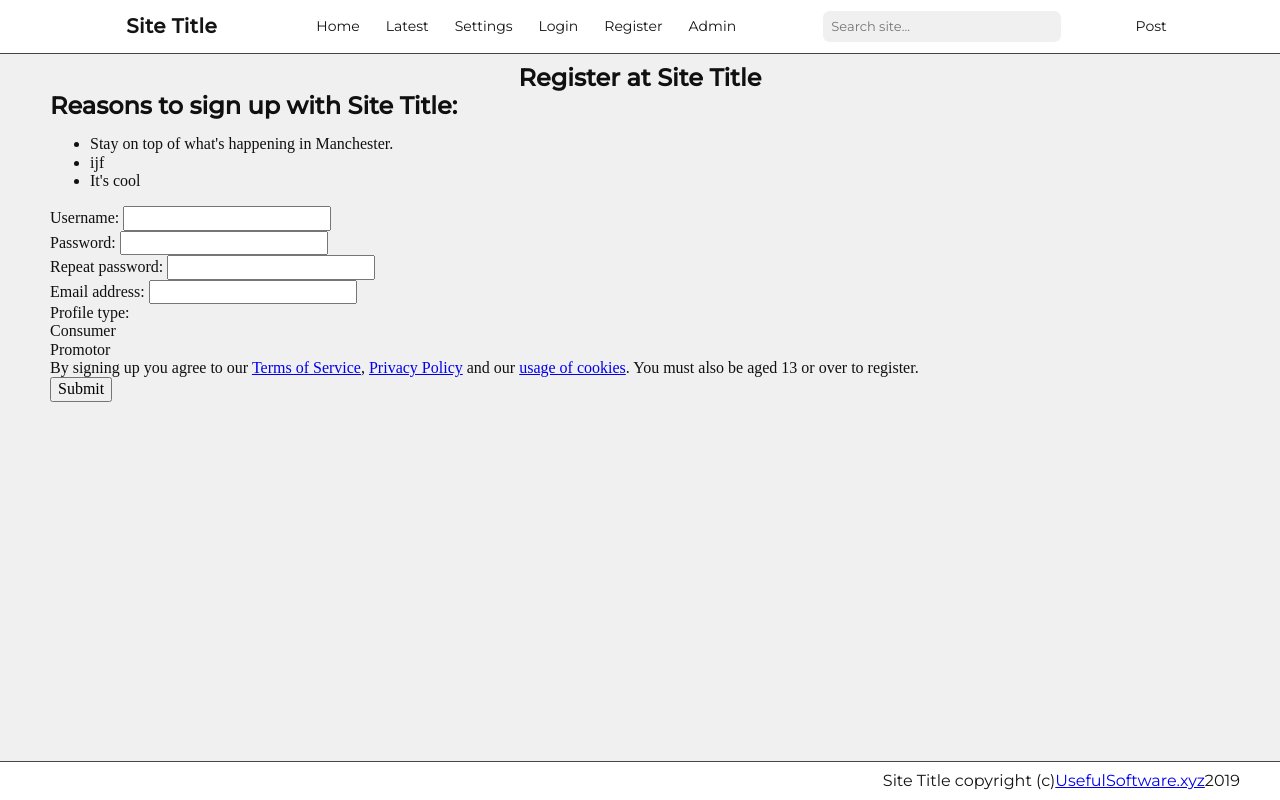
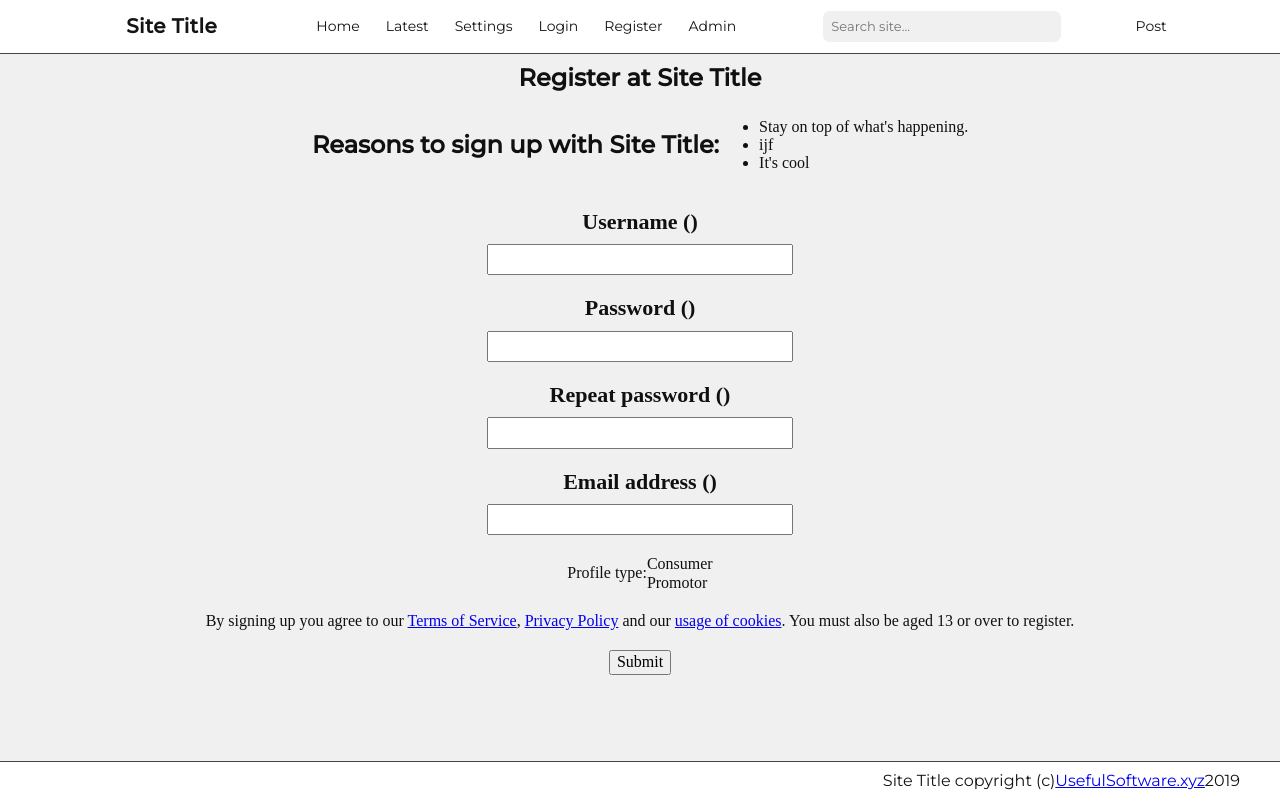
Before and after one commit to tedjenkins/forum, a Vue app: page /register in a window 1280 px wide. Built offline with nearby package versions, Linux system fonts and the light colour scheme; the HTML template or start-up script is replaced by a standard one.

Commit message:
Commencing global CSS work

```diff
--- a/src/App.vue
+++ b/src/App.vue
@@ -52,7 +52,6 @@ export default class App extends Vue {
 
 <style lang="scss">
   #app {
-    background-color: $light-site-main-bgcolor;
     display: grid;
     grid-template-rows: auto 1fr auto;
     height: 100vh;
@@ -80,6 +79,7 @@ export default class App extends Vue {
 
     & > * {
       display: grid;
+
     }
   }
 
--- a/src/components/LoginRegisterForm.vue
+++ b/src/components/LoginRegisterForm.vue
@@ -2,9 +2,9 @@
   <form class="site-form-login-register" :id="formId" @submit.prevent="handleForm">
     <h1>{{ formHeader }} {{ this.$siteName }}</h1>
     <template v-for="element of elements">
-      <div class="form-section" v-if="element.html" v-html="element.html" :key="element.index"></div>
-      <div class="form-section" v-else-if="!element.html" :key="element.index">
-        <label :for="element.id">{{ element.label }}: </label> <input :type="element.type" minlength="6" maxlength="24" :id="element.id" @input="validateInput"/> <div class="form-input-wordcount"></div>
+      <div class="form-section" v-if="element.html" v-html="element.html" :key="element.index" :id="element.id"></div>
+      <div class="form-section label-input-pairing" v-else-if="!element.html" :key="element.index">
+        <label :for="element.id">{{ element.label }} (<span class="form-input-wordcount"></span>)</label> <input :type="element.type" minlength="6" maxlength="24" :id="element.id" @input="validateInput"/>
       </div>
     </template>
   </form>
@@ -47,7 +47,7 @@ export default class LoginRegisterForm extends Vue {
     // Valid minimum length, don't check email fields
     if (targ.id !== 'form-email') {
       // Current length / maxLength count
-      targ.nextSibling!.textContent = `${targ.value.length}/${targ.maxLength}`;
+      targLabel.querySelector('.form-input-wordcount')!.textContent = `${targ.value.length}/${targ.maxLength}`;
 
       if (targ.value.length >= +targ.minLength) {
         targLabel.classList.add('valid-input');
@@ -82,26 +82,51 @@ export default class LoginRegisterForm extends Vue {
 </script>
 
 <style lang="scss" scoped>
-h1 {
-  font-size: 24px;
-  text-align: center;
-}
-
 // Class to add to label elements, for marking input as success / valid.
 .valid-input {
   color: forestgreen;
 }
 
-.form-section:last-child {
-  justify-content: space-evenly;
+@media all and (min-width: 400px) {
+
 }
 
-#form-profile-type {
-  & > * {
-    border: 1px solid black;
-    cursor: pointer;
-    margin: 10px;
-    padding: 6px;
+@media all and (min-width: 600px) {
+
+}
+
+@media all and (min-width: 800px) {
+
+}
+
+@media all and (min-width: 1200px) {
+  h1 {
+    font-size: 24px;
+    text-align: center;
+  }
+
+  .form-section {
+    align-items: center;
+    display: flex;
+    justify-content: center;
+    padding: 10px 0px;
+  }
+
+  .label-input-pairing {
+    flex-flow: column;
+
+    * {
+      font-size: 22px;
+    }
+
+    label {
+      font-weight: bold;
+    }
+
+    input {
+      margin-top: 10px;
+      width: 26%;
+    }
   }
 }
 </style>
--- a/src/globals.scss
+++ b/src/globals.scss
@@ -4,19 +4,6 @@
 @charset 'UTF-8';
 @import url('https://cdnjs.cloudflare.com/ajax/libs/normalize/8.0.1/normalize.min.css');
 @import url('https://fonts.googleapis.com/css?family=Montserrat:400,500');
-
-html {
-  box-sizing: border-box;
-}
-
-*, *:before, *:after {
-  box-sizing: inherit;
-}
-
-h1,h2,h3,h4,h5,h6 {
-  font-family: 'Montserrat', Helvetica, Arial, sans-serif;
-  margin: 0px;
-}
 
 // ====== //
 // Mixins //
@@ -103,3 +90,21 @@ $dark-site-main-bgcolor: #555;
 $dark-site-main-fontcolor: #fff;
 
 $dark-site-active-color: yellow;
+
+// ============== //
+// Misc. rulesets //
+// ============== //
+
+html {
+  background-color: $light-site-main-bgcolor;
+  box-sizing: border-box;
+}
+
+*, *:before, *:after {
+  box-sizing: inherit;
+}
+
+h1,h2,h3,h4,h5,h6 {
+  font-family: 'Montserrat', Helvetica, Arial, sans-serif;
+  margin: 0px;
+}
--- a/src/views/Register.vue
+++ b/src/views/Register.vue
@@ -13,7 +13,7 @@ const formElements = [
     html:
     `<h2>Reasons to sign up with ${Vue.prototype.$siteName}:</h2>
       <ul>
-        <li>Stay on top of what's happening in Manchester.</li>
+        <li>Stay on top of what's happening.</li>
         <li>ijf</li>
         <li>It's cool</li>
       </ul>`
```
